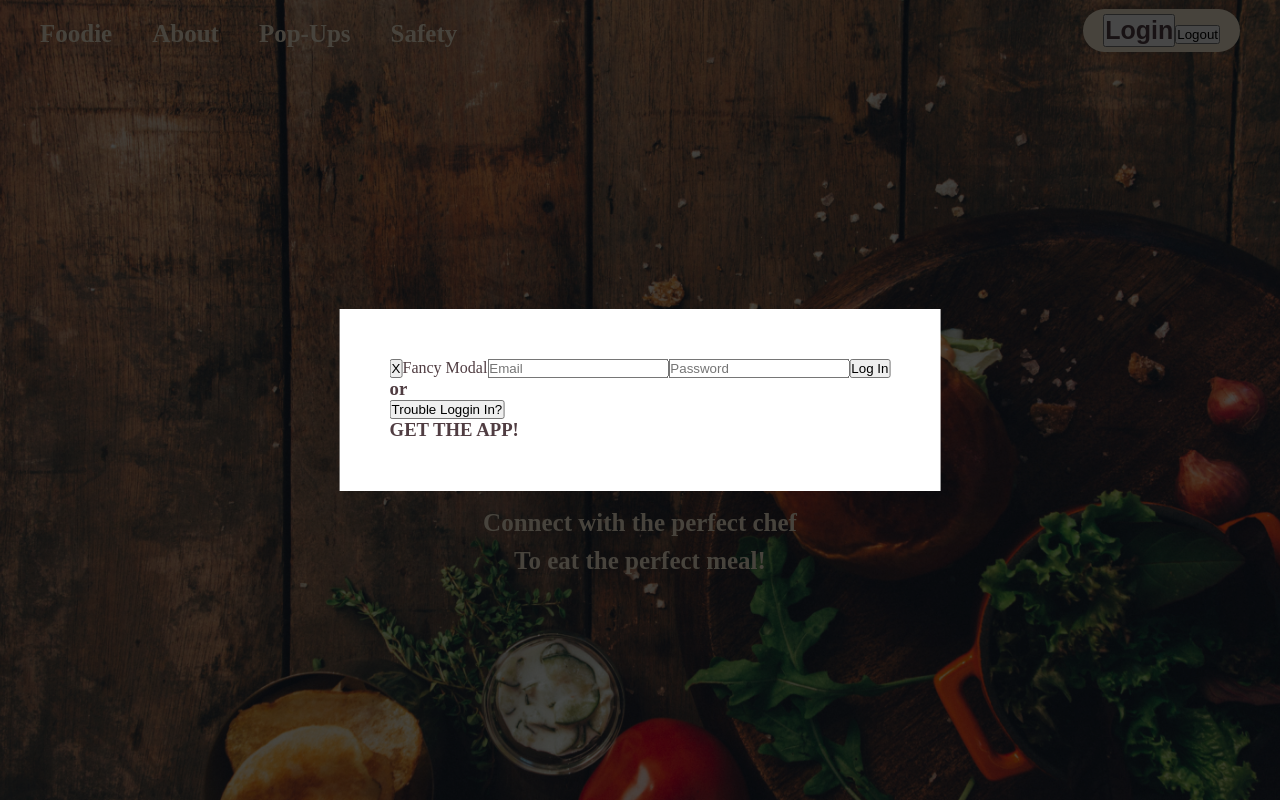
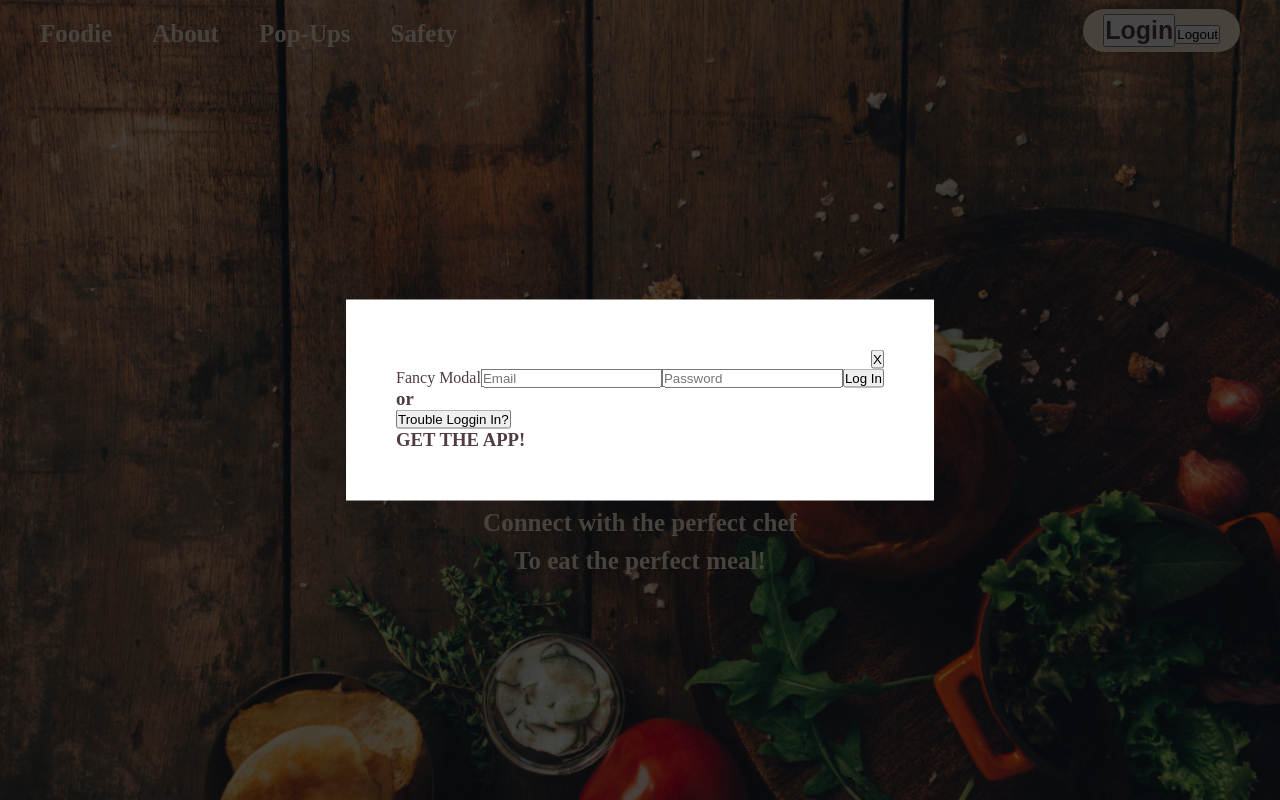
Before and after one commit to FFT-Food-for-Thought/Foodie, a React (Create React App) app: page / in a window 1280 px wide. Both pictures are taken after a click on the button "Login". Shown: the top 800 px of the page. Built offline with nearby package versions, Linux system fonts and the light colour scheme; no server answers; the database is empty.

Commit message:
close button align

```diff
--- a/src/Components/Login.js
+++ b/src/Components/Login.js
@@ -1,11 +1,11 @@
-import React from 'react';
-import '../Css/login.css';
-import { login } from '../db/signup';
+import React from "react";
+import "../Css/login.css";
+import { login } from "../db/signup";
 
 const Login = ({ open, children, onClose }) => {
   const _login = () => {
-    const email = document.getElementById('loginEmail').value;
-    const pw = document.getElementById('loginPassword').value;
+    const email = document.getElementById("loginEmail").value;
+    const pw = document.getElementById("loginPassword").value;
 
     login(email, pw);
   };
@@ -16,7 +16,9 @@ const Login = ({ open, children, onClose }) => {
     <>
       <div className="popup-overlay"></div>
       <div className="login-popup">
-        <button onClick={onClose}>X</button>
+        <div className="close-button">
+          <button onClick={onClose}>X</button>
+        </div>
         {children}
         <input placeholder="Email" id="loginEmail" />
         <input placeholder="Password" id="loginPassword" />
--- a/src/Css/login.css
+++ b/src/Css/login.css
@@ -16,3 +16,8 @@
   background-color: rgb(0, 0, 0, 0.7);
   z-index: 1000;
 }
+
+.close-button {
+  display: flex;
+  justify-content: flex-end;
+}
```
